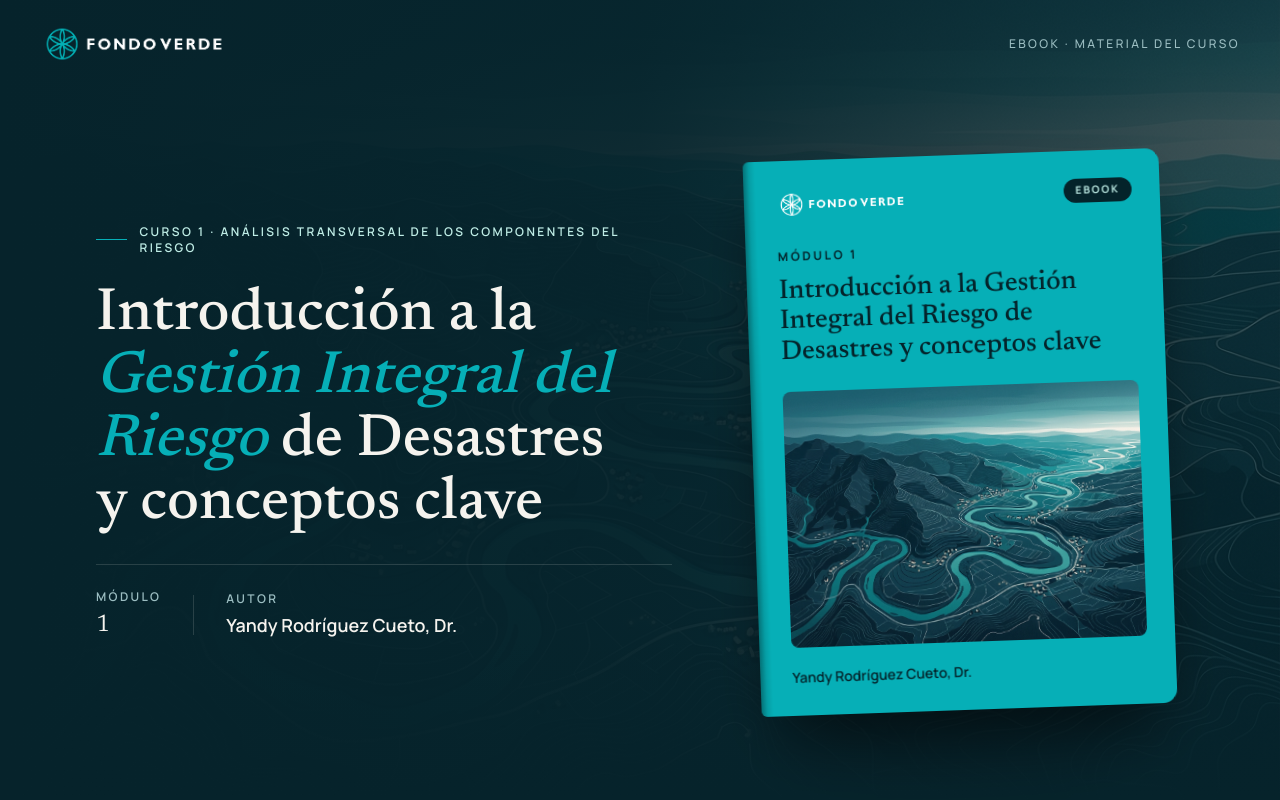
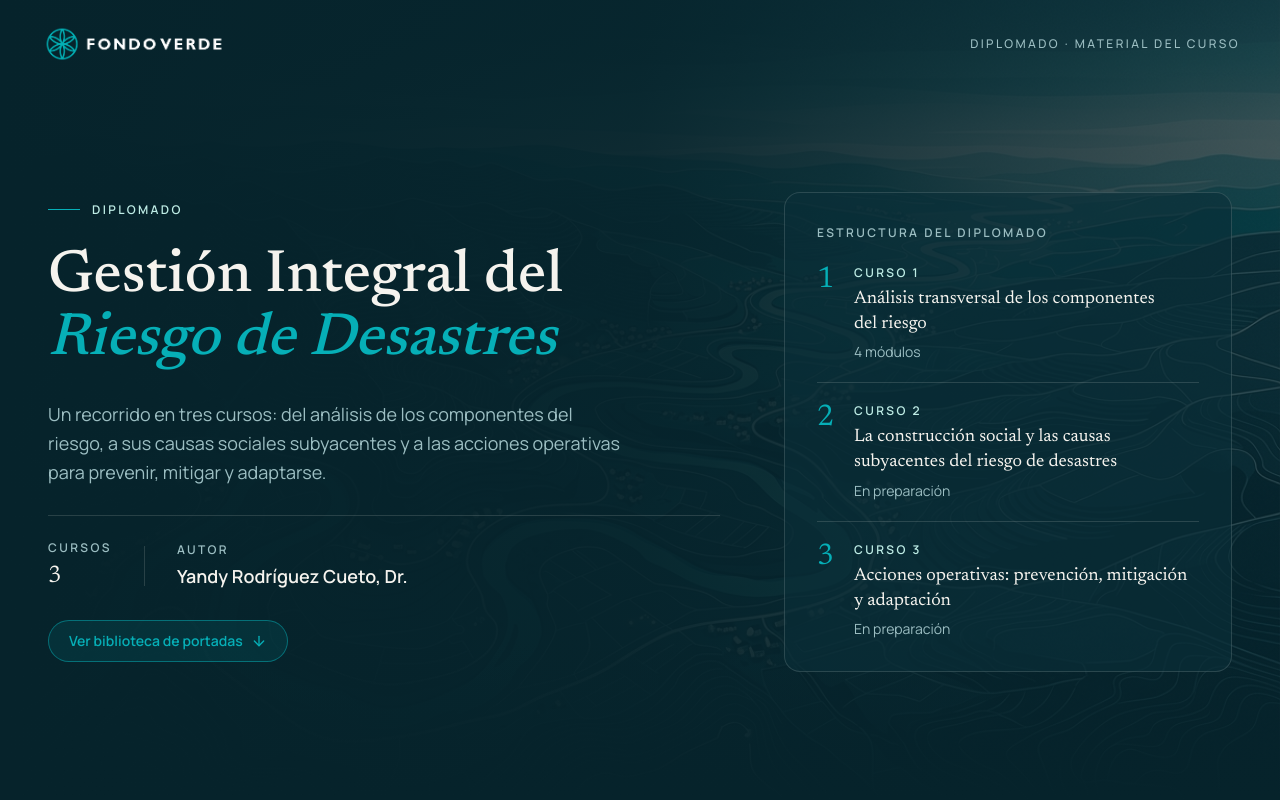
Before and after one commit to marcossarlo/fondoverde-biblioteca-portadas-diplomado-gird, a Next.js app: page / in a window 1280 px wide. Shown: the top 800 px of the page. Built offline with nearby package versions, Linux system fonts and the light colour scheme.

Commit message:
feat: replace hero section with new diplomado hero component
Added new DiplomadoHero component and updated page header text

```diff
--- a/app/page.tsx
+++ b/app/page.tsx
@@ -1,10 +1,10 @@
 import { CoverShowcase } from '@/components/hero/cover-showcase'
-import { HeroSection } from '@/components/hero/hero-section'
+import { DiplomadoHero } from '@/components/hero/diplomado-hero'
 
 export default function Page() {
   return (
     <main>
-      <HeroSection />
+      <DiplomadoHero />
       <CoverShowcase />
     </main>
   )
--- /dev/null
+++ b/components/hero/diplomado-hero.tsx
@@ -0,0 +1,125 @@
+import Image from 'next/image'
+import { ArrowDown } from 'lucide-react'
+import { courses } from './courses'
+import { SiteHeader } from './site-header'
+
+function moduleCountLabel(count: number) {
+  if (count === 0) return 'En preparación'
+  return count === 1 ? '1 módulo' : `${count} módulos`
+}
+
+export function DiplomadoHero() {
+  return (
+    <section className="relative isolate flex min-h-screen flex-col overflow-hidden bg-background">
+      <Image
+        src="/images/territorio-cuenca.png"
+        alt=""
+        fill
+        priority
+        sizes="100vw"
+        className="-z-20 object-cover object-right opacity-40"
+      />
+      <div
+        aria-hidden="true"
+        className="absolute inset-0 -z-10 bg-gradient-to-r from-background via-background/90 to-background/40"
+      />
+      <div
+        aria-hidden="true"
+        className="absolute inset-x-0 bottom-0 -z-10 h-40 bg-gradient-to-t from-background to-transparent"
+      />
+
+      <SiteHeader />
+
+      <div className="mx-auto flex w-full max-w-7xl flex-1 flex-col items-center justify-center gap-14 px-6 pt-6 pb-16 md:px-10 lg:flex-row lg:gap-16 lg:pb-12">
+        <div className="flex w-full flex-1 flex-col gap-7 lg:max-w-2xl">
+          <p
+            style={{ '--delay': '100ms' } as React.CSSProperties}
+            className="animate-rise-in flex items-center gap-3 text-xs font-semibold tracking-[0.2em] text-accent uppercase"
+          >
+            <span aria-hidden="true" className="h-px w-8 bg-primary" />
+            Diplomado
+          </p>
+
+          <h1
+            style={{ '--delay': '220ms' } as React.CSSProperties}
+            className="animate-rise-in font-serif text-4xl leading-[1.05] font-medium text-balance md:text-5xl xl:text-6xl"
+          >
+            Gestión Integral del{' '}
+            <em className="text-primary italic">Riesgo de Desastres</em>
+          </h1>
+
+          <p
+            style={{ '--delay': '300ms' } as React.CSSProperties}
+            className="animate-rise-in max-w-xl text-base leading-relaxed text-pretty text-muted-foreground md:text-lg"
+          >
+            Un recorrido en tres cursos: del análisis de los componentes del riesgo, a sus causas
+            sociales subyacentes y a las acciones operativas para prevenir, mitigar y adaptarse.
+          </p>
+
+          <div
+            style={{ '--delay': '400ms' } as React.CSSProperties}
+            className="animate-rise-in flex flex-wrap items-center gap-x-8 gap-y-5 border-t border-border pt-6"
+          >
+            <div className="flex flex-col gap-1">
+              <span className="text-xs font-semibold tracking-[0.2em] text-muted-foreground uppercase">
+                Cursos
+              </span>
+              <span className="font-serif text-2xl">{courses.length}</span>
+            </div>
+            <div className="h-10 w-px bg-border" aria-hidden="true" />
+            <div className="flex flex-col gap-1">
+              <span className="text-xs font-semibold tracking-[0.2em] text-muted-foreground uppercase">
+                Autor
+              </span>
+              <span className="text-lg font-semibold">Yandy Rodríguez Cueto, Dr.</span>
+            </div>
+          </div>
+
+          <a
+            href="#portadas"
+            style={{ '--delay': '500ms' } as React.CSSProperties}
+            className="animate-rise-in inline-flex w-fit items-center gap-2 rounded-full border border-primary/50 bg-primary/10 px-5 py-2.5 text-sm font-semibold text-primary transition-colors hover:bg-primary hover:text-primary-foreground focus-visible:ring-2 focus-visible:ring-ring focus-visible:outline-none"
+          >
+            Ver biblioteca de portadas
+            <ArrowDown className="size-4" aria-hidden="true" />
+          </a>
+        </div>
+
+        <div
+          style={{ '--delay': '350ms' } as React.CSSProperties}
+          className="animate-rise-in w-full flex-1 lg:max-w-md"
+        >
+          <div className="rounded-2xl border border-border bg-card/60 p-6 backdrop-blur-md md:p-8">
+            <h2 className="text-xs font-semibold tracking-[0.2em] text-muted-foreground uppercase">
+              Estructura del diplomado
+            </h2>
+            <ol className="mt-6 flex flex-col">
+              {courses.map((course, index) => (
+                <li
+                  key={course.id}
+                  className="flex gap-5 border-t border-border py-5 first:border-t-0 first:pt-0 last:pb-0"
+                >
+                  <span
+                    aria-hidden="true"
+                    className="font-serif text-3xl leading-none text-primary"
+                  >
+                    {index + 1}
+                  </span>
+                  <div className="flex flex-col gap-1.5">
+                    <span className="text-xs font-semibold tracking-[0.2em] text-accent uppercase">
+                      {course.label}
+                    </span>
+                    <p className="font-serif text-lg leading-snug text-pretty">{course.title}</p>
+                    <span className="text-sm text-muted-foreground">
+                      {moduleCountLabel(course.modules.length)}
+                    </span>
+                  </div>
+                </li>
+              ))}
+            </ol>
+          </div>
+        </div>
+      </div>
+    </section>
+  )
+}
--- a/components/hero/site-header.tsx
+++ b/components/hero/site-header.tsx
@@ -12,7 +12,7 @@ export function SiteHeader() {
         className="h-8 w-auto md:h-10"
       />
       <p className="hidden text-xs font-medium tracking-[0.2em] text-muted-foreground uppercase sm:block">
-        eBook · Material del curso
+        Diplomado · Material del curso
       </p>
     </header>
   )
```
